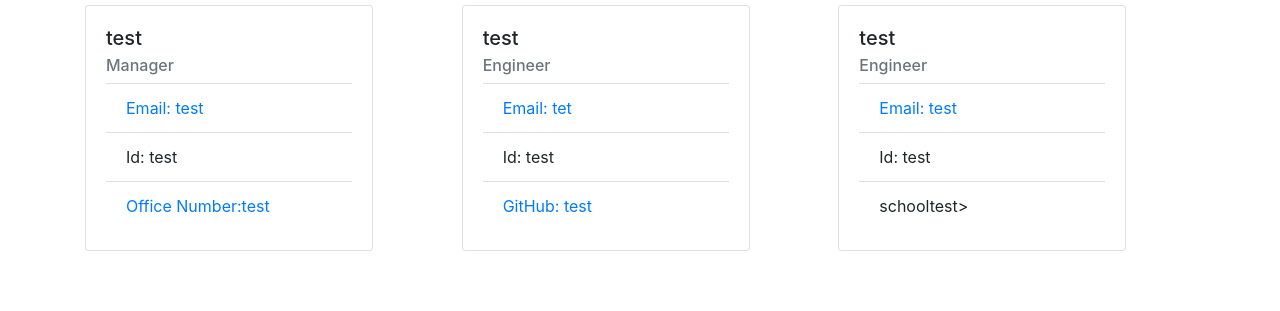
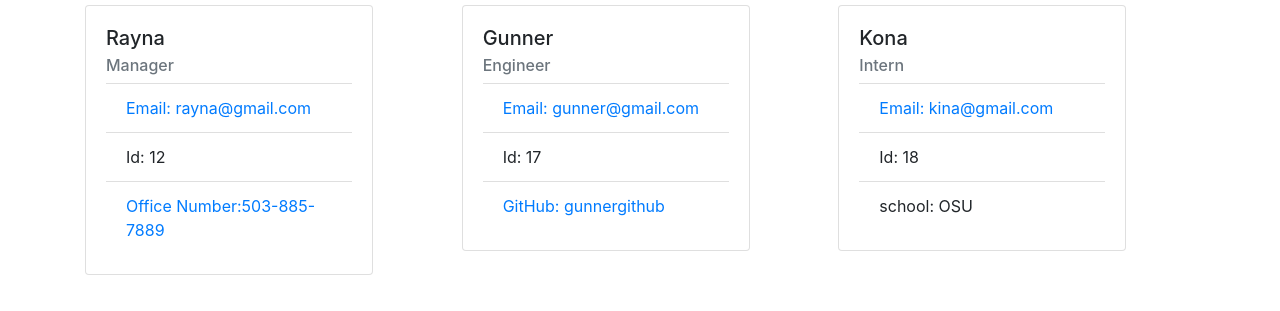
Before and after one commit to raynagweinreb/Team-Profile-Generator, a website: page profile.html in a window 1280 px wide. Shown: the part 51-362 px from the top of the page. Drawn offline with nearby package versions, Linux system fonts and the light colour scheme.

Commit message:
final changes

```diff
--- a/index.js
+++ b/index.js
@@ -49,7 +49,7 @@ function addEmployee(){
     .prompt([
         {
             type: "input",
-            message: `Please enter their${uniqueInfo}`,
+            message: `Please enter their ${uniqueInfo}`,
             name: "uniqueInfo"
         },
 
@@ -81,11 +81,11 @@ function addEmployee(){
             <div class="card" style="width: 18rem;">
             <div class="card-body">
             <h5 class="card-title">${name}</h5>
-            <h6 class="card-subtitle mb-2 text-muted">Engineer</h6>
+            <h6 class="card-subtitle mb-2 text-muted">Intern</h6>
         <ul class="list-group list-group-flush">
           <li class="list-group-item"><a href="mailto:${email}" >Email: ${email}</a></li>
           <li class="list-group-item">Id: ${id}</li>
-          <li class="list-group-item">school${uniqueInfo}></a></li>
+          <li class="list-group-item">school: ${uniqueInfo}</a></li>
         </ul>
       </div>
       </div>`
--- a/profile.html
+++ b/profile.html
@@ -16,34 +16,34 @@
                 <div class="card-columns">
                 <div class="card" style="width: 18rem;">
     <div class="card-body">
-        <h5 class="card-title">test</h5>
+        <h5 class="card-title">Rayna</h5>
         <h6 class="card-subtitle mb-2 text-muted">Manager</h6>
     <ul class="list-group list-group-flush">
-      <li class="list-group-item"><a href="mailto:test" >Email: test</a></li>
-      <li class="list-group-item">Id: test</li>
-      <li class="list-group-item"><a href="tel:test">Office Number:test</a></li>
+      <li class="list-group-item"><a href="mailto:rayna@gmail.com" >Email: rayna@gmail.com</a></li>
+      <li class="list-group-item">Id: 12</li>
+      <li class="list-group-item"><a href="tel:503-885-7889">Office Number:503-885-7889</a></li>
     </ul>
   </div>
   </div>
             <div class="card" style="width: 18rem;">
             <div class="card-body">
-            <h5 class="card-title">test</h5>
+            <h5 class="card-title">Gunner</h5>
             <h6 class="card-subtitle mb-2 text-muted">Engineer</h6>
         <ul class="list-group list-group-flush">
-          <li class="list-group-item"><a href="mailto:tet" >Email: tet</a></li>
-          <li class="list-group-item">Id: test</li>
-          <li class="list-group-item"><a href="https://github.com/test">GitHub: test</a></li>
+          <li class="list-group-item"><a href="mailto:gunner@gmail.com" >Email: gunner@gmail.com</a></li>
+          <li class="list-group-item">Id: 17</li>
+          <li class="list-group-item"><a href="https://github.com/gunnergithub">GitHub: gunnergithub</a></li>
         </ul>
       </div>
       </div>
             <div class="card" style="width: 18rem;">
             <div class="card-body">
-            <h5 class="card-title">test</h5>
-            <h6 class="card-subtitle mb-2 text-muted">Engineer</h6>
+            <h5 class="card-title">Kona</h5>
+            <h6 class="card-subtitle mb-2 text-muted">Intern</h6>
         <ul class="list-group list-group-flush">
-          <li class="list-group-item"><a href="mailto:test" >Email: test</a></li>
-          <li class="list-group-item">Id: test</li>
-          <li class="list-group-item">schooltest></a></li>
+          <li class="list-group-item"><a href="mailto:kina@gmail.com" >Email: kina@gmail.com</a></li>
+          <li class="list-group-item">Id: 18</li>
+          <li class="list-group-item">school: OSU</a></li>
         </ul>
       </div>
       </div>
```
